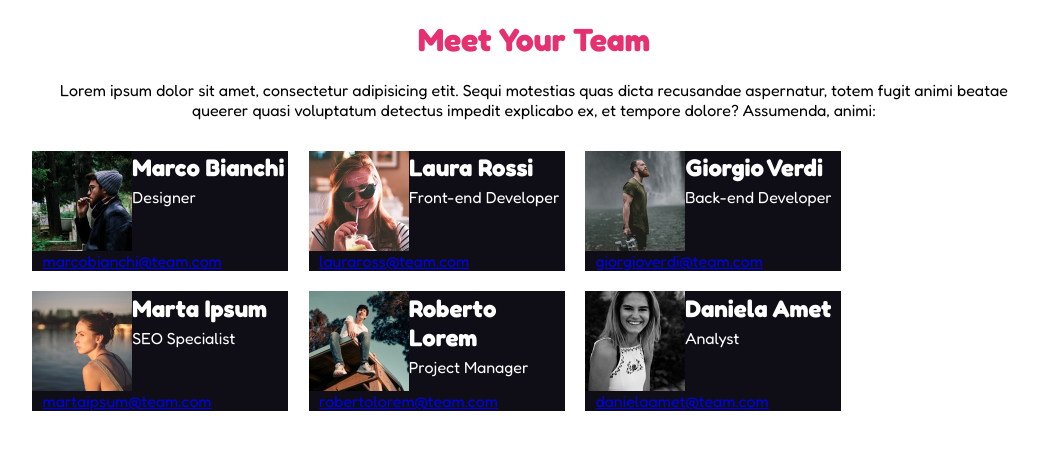
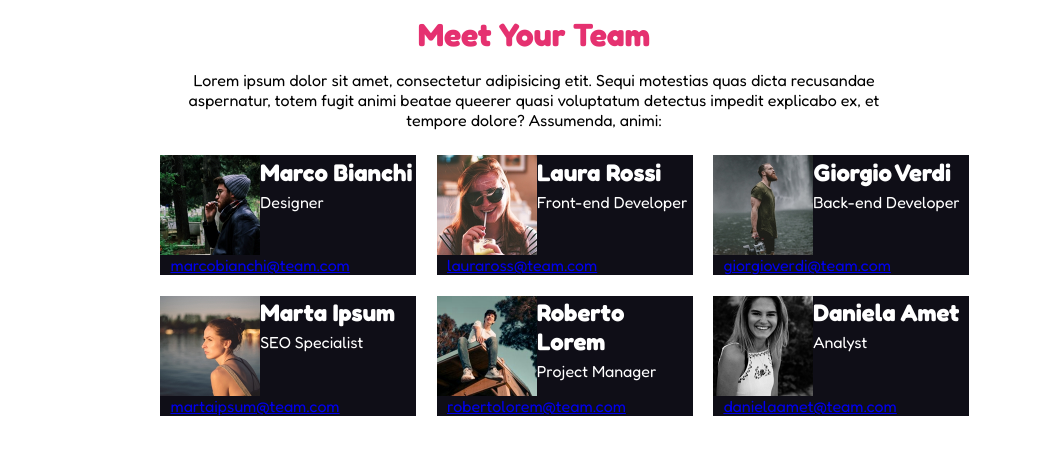
Before and after one commit to gianmaria-fadda/html-css-float-cards, a plain HTML site: page index.html in a window 1280 px wide. Shown: the whole page, without its empty margins (106-1145 px from the left). Drawn offline with Linux system fonts and the light colour scheme.

Commit message:
fine esercizio

```diff
--- a/css/style.css
+++ b/css/style.css
@@ -10,9 +10,15 @@
 /*
     General
 */
-.container {
+.container1 {
+    width: 60%;
+    margin: 0 auto;
+}
+
+.container2 {
     width: 80%;
     margin: 0 auto;
+    margin-left: 20%;
 }
 /*
 Head
@@ -52,7 +58,7 @@ h2,
 .description {
     color: white;
     padding: 1%;
-    margin-left: 25%;
+    margin-left: 29%;
 }
 a {
     margin-left: 4%;
--- a/index.html
+++ b/index.html
@@ -11,14 +11,14 @@
     <!--CSS-->
     <link rel="stylesheet" href="css/style.css">
 </head>
-    <div class="container">
+    <div class="container1">
         <h1 class="text space">Meet Your Team</h1>
         <p class="text space">
             Lorem ipsum dolor sit amet, consectetur adipisicing etit. Sequi motestias quas dicta recusandae aspernatur, totem fugit animi beatae queerer quasi voluptatum detectus impedit explicabo ex, et tempore dolore? Assumenda, animi:
         </p>
     </div>
 <body>
-    <div class="container">
+    <div class="container2">
         <div class="clearfix collums">
             <img src="./img/male1.png" alt="male1">
             <h2>Marco Bianchi</h2>
```
